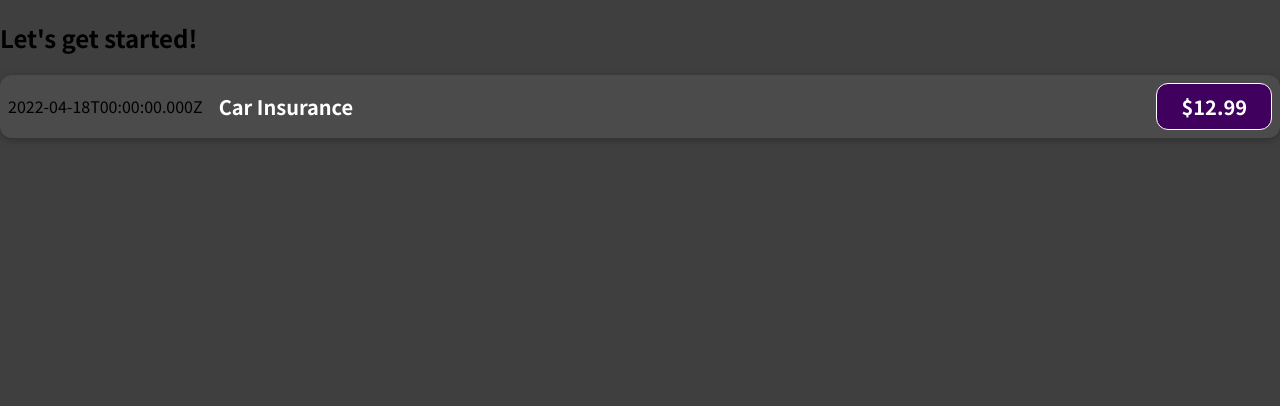
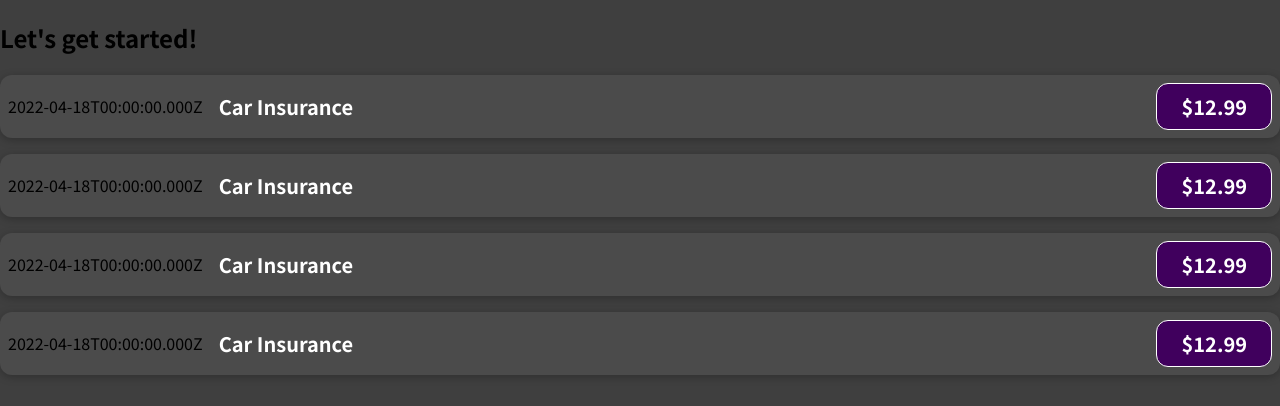
Before and after one commit to MwauStephen/Expense-Tracker-01, a JavaScript app: page / in a window 1280 px wide. Shown: the top 406 px of the page. Built offline with nearby package versions, Linux system fonts and the light colour scheme.

Commit message:
added props and expense items

```diff
--- a/src/App.js
+++ b/src/App.js
@@ -24,7 +24,26 @@ function App() {
   return (
     <div>
       <h2>Let's get started!</h2>
-      <ExpenseItem></ExpenseItem>
+      <ExpenseItem
+        title={expenses[0].title}
+        amount={expenses[0].amount}
+        date={expenses[0].date}
+      ></ExpenseItem>
+      <ExpenseItem
+        title={expenses[1].title}
+        amount={expenses[1].amount}
+        date={expenses[1].date}
+      ></ExpenseItem>
+      <ExpenseItem
+        title={expenses[2].title}
+        amount={expenses[2].amount}
+        date={expenses[2].date}
+      ></ExpenseItem>
+      <ExpenseItem
+        title={expenses[3].title}
+        amount={expenses[3].amount}
+        date={expenses[3].date}
+      ></ExpenseItem>
     </div>
   );
 }
```
